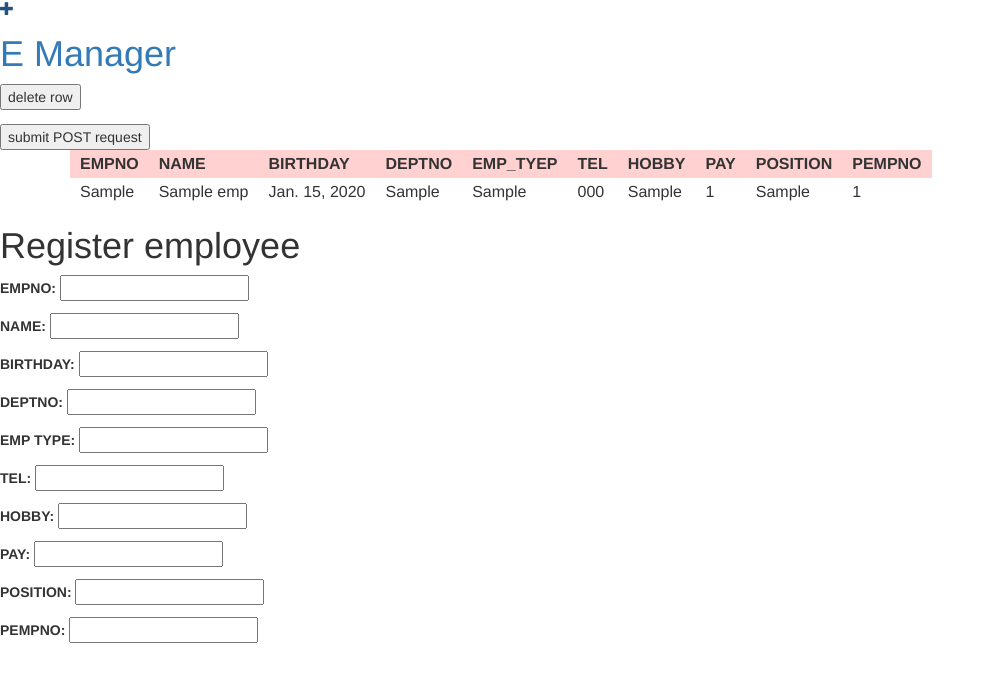
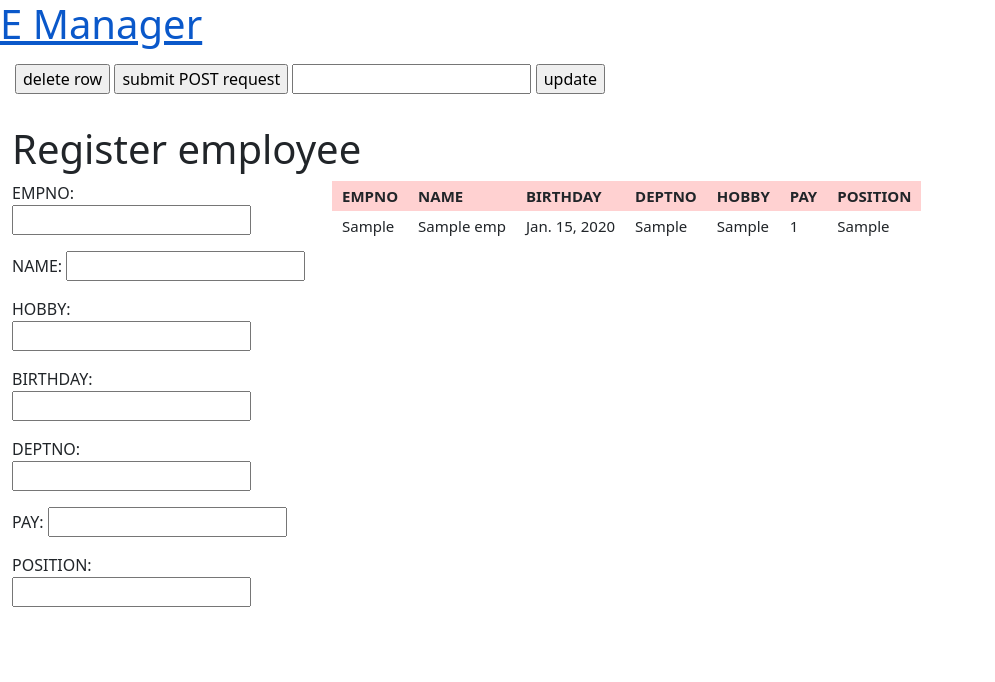
Before and after one commit to YangYoungHwan00/IT_Project_Sample_Work, a Django app: page / in a window 1280 px wide. Shown: the top 682 px of the page, without its empty margins (0-995 px from the left). Run offline with Django 4.2, Linux system fonts and the light colour scheme; tables that the repository leaves empty hold one stand-in row (values such as "Sample post"); some libraries are stand-ins or nearby versions.

Commit message:
show essential emp info

```diff
--- a/cgi-bin/conDB.py
+++ /dev/null
@@ -1,4 +0,0 @@
-import psycopg2 as db
-conn = db.connect("host='localhost' port='5432' dbname='test' user='yang-yeonghwan' password=''")
-cursor = conn.cursor()
-conn.close()
--- a/mydjango/e_manager/forms.py
+++ b/mydjango/e_manager/forms.py
@@ -4,5 +4,5 @@ from .models import emp
 class empForm(forms.ModelForm):
 	class Meta:
 		model = emp
-		#fields = ['NAME','HOBBY']
-		fields = '__all__'
+		fields = ['EMPNO','NAME','HOBBY','BIRTHDAY','DEPTNO','HOBBY','PAY','POSITION']
+		#fields = '__all__'
--- a/mydjango/e_manager/static/style.css
+++ b/mydjango/e_manager/static/style.css
@@ -1,7 +1,10 @@
-container{
+.container {
     min-width:100%;
 }
 
+#et{
+    font-size:15px;
+}
 header{
 
 }
--- a/mydjango/e_manager/templates/e_manager/main.html
+++ b/mydjango/e_manager/templates/e_manager/main.html
@@ -1,27 +1,53 @@
 {% load static %}
     <head>
         <title>E Manager</title>
-        <link rel="stylesheet" href="//maxcdn.bootstrapcdn.com/bootstrap/3.2.0/css/bootstrap.min.css">
-        <link rel="stylesheet" href="//maxcdn.bootstrapcdn.com/bootstrap/3.2.0/css/bootstrap-theme.min.css">
+        <link href="https://cdn.jsdelivr.net/npm/bootstrap@5.3.2/dist/css/bootstrap.min.css" rel="stylesheet"
+            integrity="sha384-T3c6CoIi6uLrA9TneNEoa7RxnatzjcDSCmG1MXxSR1GAsXEV/Dwwykc2MPK8M2HN" crossorigin>
         <link href='//fonts.googleapis.com/css?family=Lobster&subset=latin,latin-ext' rel='stylesheet' type='text/css'>
         <link href="static/style.css" rel="stylesheet">
 
         <style>
+            .btn-container{
+                margin:15px;
+            }
 
+            #udt_e{
+                width:500px;
+                display: inline-block;
+            }
         </style>
     </head>
     <body>
         <div>
             <a href="{% url 'e_manager' %}" class="top-menu"><span class="glyphicon glyphicon-plus"></span></a>
             <h1><a href="{% url 'e_manager'%}">E Manager</a></h1>
-            <form method="post" action="{% url 'delete_row' %}">
+            <form id="del_e" method="post" action="{% url 'delete_row' %}">
                 {% csrf_token %}
-                <input type="submit" value="delete row">
             </form>
 
-            <input type="submit" value="submit POST request" form="reg">
+            <div class="btn-container">
+                <input type="submit" value="delete row" form="del_e">
+                <input type="submit" value="submit POST request" form="reg_e">
+                <form id="udt_e" method="post" action="{% url 'update_data' %}">
+                    {% csrf_token %}
+                    <input type="input" name="np">
+                    <input type="submit" value="update">
+                </form>
+            </div>
 
             <div class="container">
+                <h1>Register employee</h1>
+                <div class="row">
+
+                    <div class="col-3">
+
+                        <form id="reg_e" method="post" class="post-form" action="{% url 'register_form' %}">
+                        {% csrf_token %}
+                        {{form.as_p}}
+                        </form>
+                    </div>
+
+                    <div class="col-9">
                         <table id="et">
                             <thread>
                                 <tr class="table-head">
@@ -29,12 +55,9 @@
                                     <th>NAME</th>
                                     <th>BIRTHDAY</th>
                                     <th>DEPTNO</th>
-                            <th>EMP_TYEP</th>
-                            <th>TEL</th>
                                     <th>HOBBY</th>
                                     <th>PAY</th>
                                     <th>POSITION</th>
-                            <th>PEMPNO</th>
                                 </tr>
                             </thread>
 
@@ -45,31 +68,17 @@
                                     <td>{{ e.NAME }}</td>
                                     <td>{{ e.BIRTHDAY }}</td>
                                     <td>{{ e.DEPTNO }}</td>
-                            <td>{{ e.EMP_TYPE }}</td>
-                            <td>{{ e.TEL }}</td>
                                     <td>{{ e.HOBBY }}</td>
                                     <td>{{ e.PAY }}</td>
                                     <td>{{ e.POSITION }}</td>
-                            <td>{{ e.PEMPNO }}</td>
                                 </tr>
                             {% endfor %}
                             </tbody>
                         </table>
                     </div>
-
-            <h1>Register employee</h1>
-            <form id="reg" method="post" class="post-form" action="{% url 'register_form' %}">
-            {% csrf_token %}
-            {{form.as_p}}
-
-            </form>
-        </div>
-        <div class="content container">
-            <div class="row">
-                <div class="col-md-8">
-
                 </div>
             </div>
+
         </div>
     </body>
 </html>
--- a/mydjango/e_manager/urls.py
+++ b/mydjango/e_manager/urls.py
@@ -5,4 +5,5 @@ urlpatterns = [
 	path('', views.e_manager, name='e_manager'),
 	path('register', views.register_form, name='register_form'),
     path('delete', views.delete_row, name='delete_row'),
+	path('update', views.update_data, name='update_data')
 ]
--- a/mydjango/e_manager/views.py
+++ b/mydjango/e_manager/views.py
@@ -29,3 +29,12 @@ def delete_row(request):
 		empdata = emp.objects.all()
 		empdata.last().delete()
 		return redirect('http://127.0.0.1:8000/')
+
+def update_data(request):
+	if request.method == 'POST':
+		qd = request.POST.get('np')
+		#item = emp.objects.get('EMPNO' == 1)
+		#item.delete()
+		return redirect('http://127.0.0.1:8000/')
+	else:
+		return render(request, 'e_manager/test.html')
--- a/t.txt
+++ /dev/null
@@ -1 +0,0 @@
-hello world!
```
Lines whose indentation alone changed are shown as unchanged.
